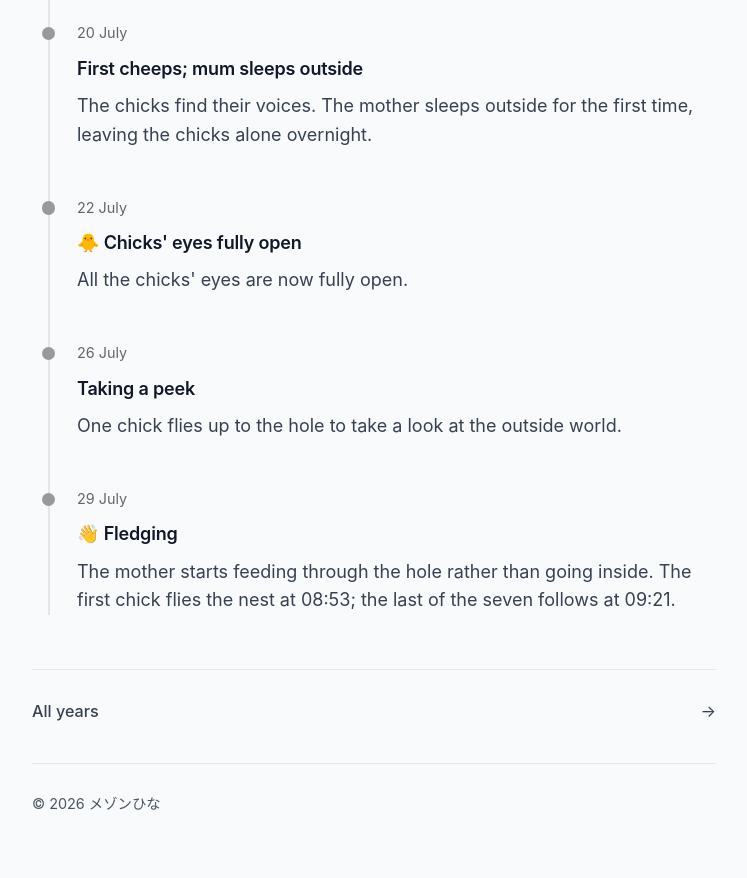
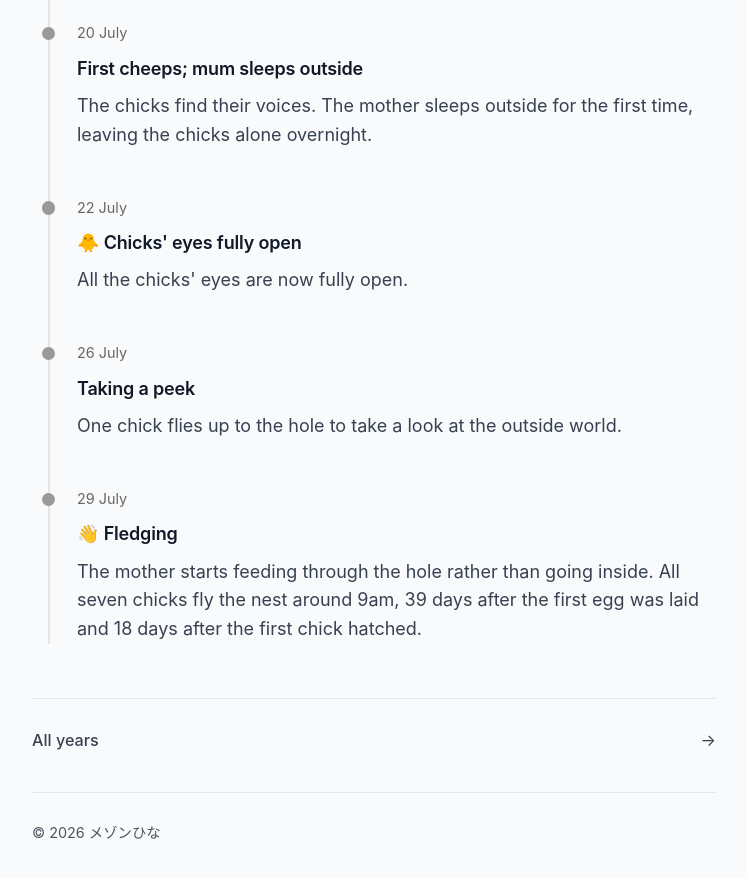
Before and after one commit to tagawa/maison-hina, a Jekyll site: the page built from en/timeline-2020.html, in a window 1280 px wide and 900 px high, scrolled down 1758 px. Shown: the top 878 px of the window, without its empty margins (266-1013 px from the left). Built offline with Jekyll 4.4.1, drawn with Linux system fonts in a browser that asks for light colours; comment, search, counter and statistics services are not loaded.

Commit message:
Update timeline-2020.html

```diff
--- a/en/timeline-2020.html
+++ b/en/timeline-2020.html
@@ -50,7 +50,7 @@ events:
 
   - date: "29 July"
     title: "👋 Fledging"
-    description: "The mother starts feeding through the hole rather than going inside. The first chick flies the nest at 08:53; the last of the seven follows at 09:21."
+    description: "The mother starts feeding through the hole rather than going inside. All seven chicks fly the nest around 9am, 39 days after the first egg was laid and 18 days after the first chick hatched."
 ---
 
 <h1>{{ page.title }}</h1>
```
